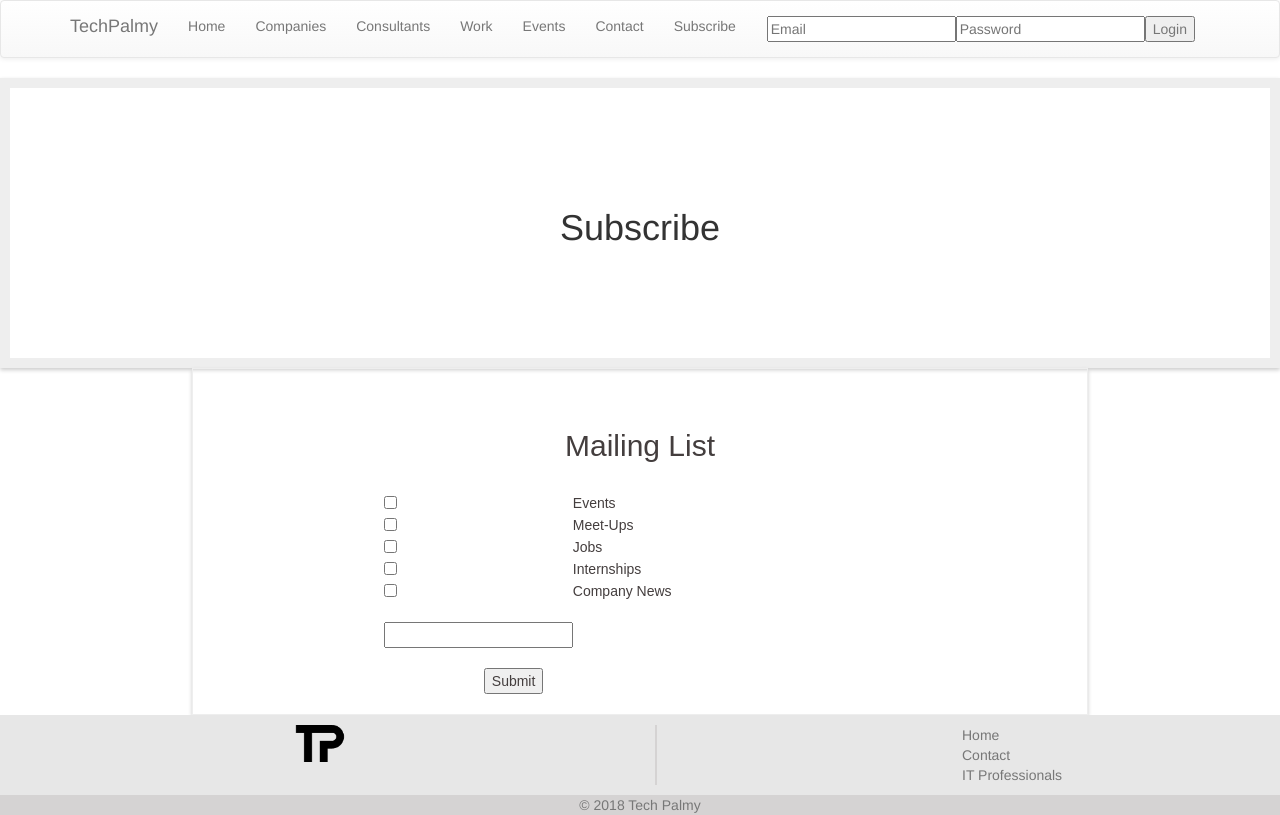
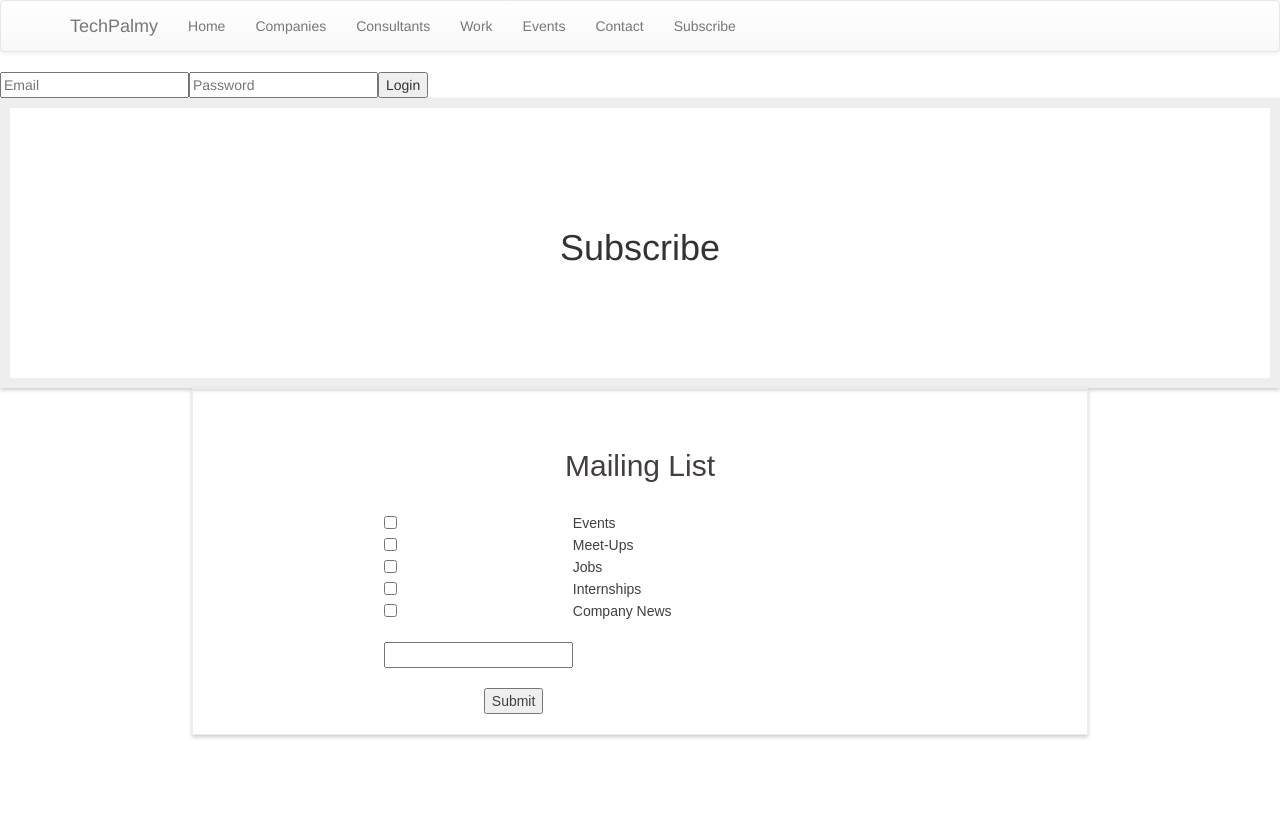
Before and after one commit to saiancha1/cautious-waddle, a React (Create React App) app in the folder ClientApp/: page /subscribe in a window 1280 px wide. Built offline with nearby package versions, Linux system fonts and the light colour scheme.

Commit message:
Moved logic to auth service and fixed minor issues  WIP

```diff
--- a/ClientApp/src/components/Authentication/AuthService.js
+++ b/ClientApp/src/components/Authentication/AuthService.js
@@ -9,18 +9,31 @@ export default class AuthService {
     this.getProfile = this.getProfile.bind(this);
   }
 
-  login(username, password) {
+  login = async(username, password) => {
     // Get a token from api server using the fetch api
-    return this.fetch(`${this.domain}/api/auth/login`, {
-      method: 'POST',
-      body: JSON.stringify({
-        username,
-        password,
-      }),
-    }).then((res) => {
-      this.setToken(res.token); // Setting the token in localStorage
-      return Promise.resolve(res);
-    });
+    var loginDetails = {Username:username, Password:password};
+    const result = await fetch('api/Auth/login',{
+      method:"POST",
+
+      headers:{
+        "content-type":"application/json"
+      },
+      body:JSON.stringify(loginDetails)
+    })
+    .then(res => res.json())
+    .then(response =>
+    {
+    const data = response;
+    if(data.auth_token)
+    {
+     this.setToken(data.auth_token);
+     localStorage.setItem("UserId",data.id);
+     return true;
+    }
+
+    })
+    return false;
+
   }
 
   loggedIn() {
@@ -45,12 +58,16 @@ export default class AuthService {
 
   setToken(idToken) {
     // Saves user token to localStorage
-    this.localStorage.setItem('id_token', idToken);
+    localStorage.setItem('id_token', idToken);
   }
 
   getToken() {
     // Retrieves the user token from localStorage
-    return this.localStorage.getItem('id_token');
+    if(localStorage.getItem('id_token'))
+    {
+    return localStorage.getItem('id_token');
+    }
+    return "";
   }
 
   logout() {
@@ -95,4 +112,13 @@ export default class AuthService {
       throw error
     }
   }
+  handleSubmit = (event, user, password) => {
+    event.preventDefault();
+    const data = this.login(user, password);
+    if(data === true)
+    {
+      return true;
+    }
+      return false;
+  }
 }
--- a/ClientApp/src/components/Authentication/Login.js
+++ b/ClientApp/src/components/Authentication/Login.js
@@ -10,9 +10,9 @@ class Login extends Component {
       userPass: '',
       loggedIn: false,
     };
+    //this.handleSubmit = this.handleSubmit.bind(this);
 
     this.handleChange = this.handleChange.bind(this);
-    this.handleFormSubmit = this.handleFormSubmit.bind(this);
     this.handleLogout = this.handleLogout.bind(this);
     this.Auth = new AuthService();
   }
@@ -33,9 +33,9 @@ class Login extends Component {
   }
 
   // TODO: Unsure about this part, example code has - .then(res =>{this.props.history.replace('/');)
-  handleFormSubmit(e) {
-    e.preventDefault();
-    this.Auth.login(this.state.username, this.state.password)
+  handleSubmit = (event) => {
+    event.preventDefault();
+    this.Auth.login(this.state.userEmail, this.state.userPass)
       .then(
         this.setState({ loggedIn: true }),
       )
@@ -53,7 +53,7 @@ class Login extends Component {
     if (this.state.loggedIn === false) {
       return (
         <div>
-          <form onSubmit={this.handleFormSubmit}>
+          <form onSubmit={(e) => this.setState({"loggedIn":this.Auth.handleSubmit(e, this.state.userEmail, this.state.userPass)})}>
             <input
               placeholder="Email"
               name="userEmail"
@@ -68,7 +68,7 @@ class Login extends Component {
               value={this.state.userPass}
               onChange={this.handleChange}
             />
-            <button type="submit">Login</button>
+            <button type="submit" value="">Login</button>
           </form>
         </div>
       );
--- a/ClientApp/src/components/Footer/Footer.js
+++ b/ClientApp/src/components/Footer/Footer.js
@@ -5,35 +5,7 @@ import logo from '../../images/logoV2.png';
 import './Footer.css';
 
 const Footer = () => (
-  <Router>
-    <Grid fluid className="footer navbar-fixed-bottom">
-      <Row className="footer-row">
-        <Col sm="6">
-          <div className="foot-img-container">
-            <img className="footer-logo" src={logo} alt="logo" />
-          </div>
-        </Col>
-        <Col sm="6">
-          <ul className="foot-link-container">
-            <li>
-              <Link exact to="/">Home</Link>
-            </li>
-            <li>
-              <Link exact to="/contact">Contact</Link>
-            </li>
-            <li>
-              <a href="https://itp.nz">IT Professionals</a>
-            </li>
-          </ul>
-        </Col>
-      </Row>
-      <Row>
-        <Col className="footer-bottom" sm="12">
-          &copy; 2018 Tech Palmy
-        </Col>
-      </Row>
-    </Grid>
-  </Router>
+  <div></div>
 );
 
 export default Footer;
--- a/ClientApp/src/components/NavBar/NavBar.js
+++ b/ClientApp/src/components/NavBar/NavBar.js
@@ -6,7 +6,8 @@ import Login from '../Authentication/Login';
 class NavBar extends Component {
   render() {
     return (
-      <Navbar collapseOnSelectr>
+      <div>
+      <Navbar>
         <Navbar.Header>
           <Navbar.Brand>
             <Link to="/">TechPalmy</Link>
@@ -40,12 +41,14 @@ class NavBar extends Component {
 
           <Nav pullRight>
             <NavItem>
-              <Login />
+
             </NavItem>
           </Nav>
         </Navbar.Collapse>
 
       </Navbar>
+      <Login />
+      </div>
     );
   }
 }
```
Also changed, not shown: 1 other file (tests, documents, lock files or other folders).
